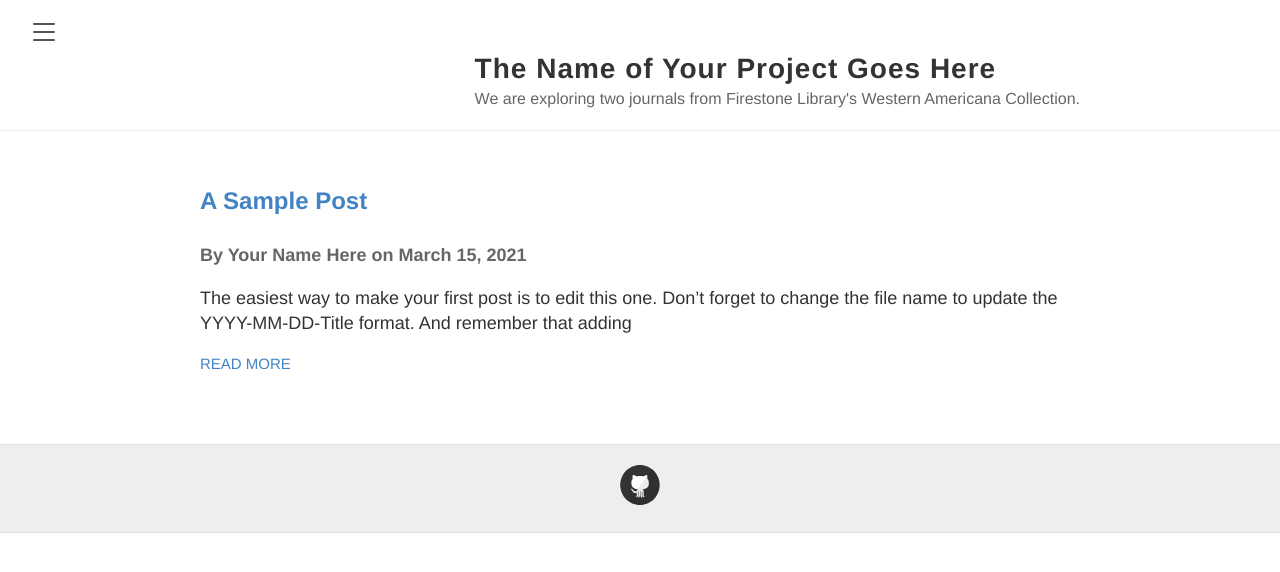
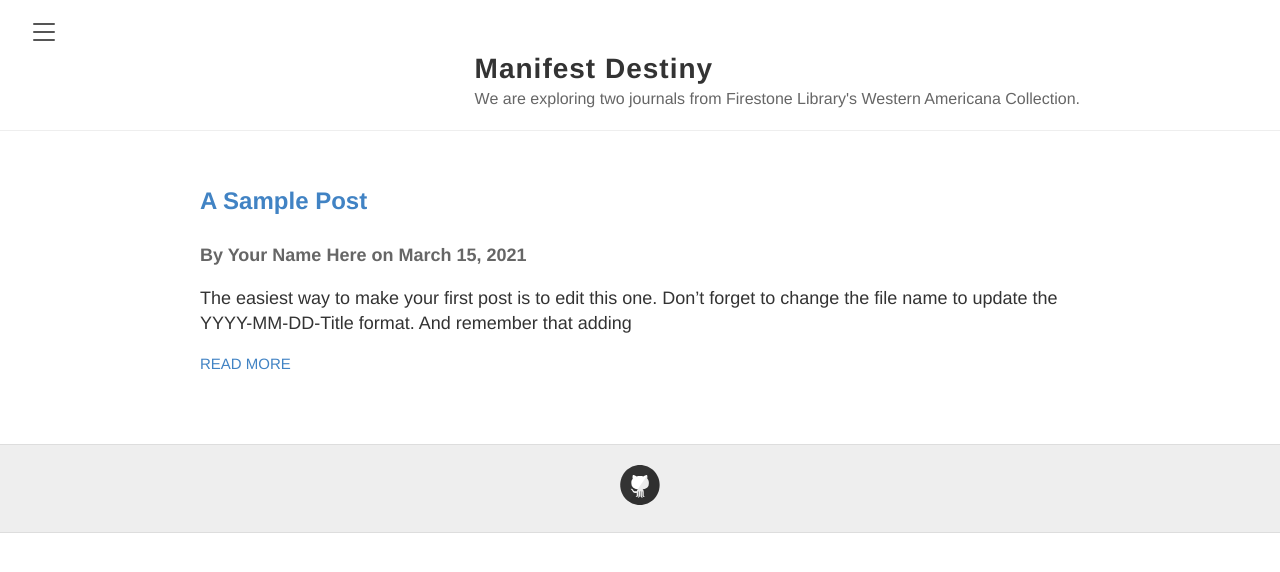
Before and after one commit to HUM-331-Princeton/manifest-destiny, a Jekyll site: the page built from index.md, in a window 1280 px wide. Shown: the top 572 px of the page. Built offline with Jekyll 4.4.1, drawn with Linux system fonts in a browser that asks for light colours.

Commit message:
Update _config.yml

```diff
--- a/_config.yml
+++ b/_config.yml
@@ -3,7 +3,7 @@
 #
 
 # Name of your site (displayed in the header)
-name: The Name of Your Project Goes Here
+name: Manifest Destiny
 
 # Short bio or description (displayed in the header)
 description: We are exploring two journals from Firestone Library's Western Americana Collection.
```
